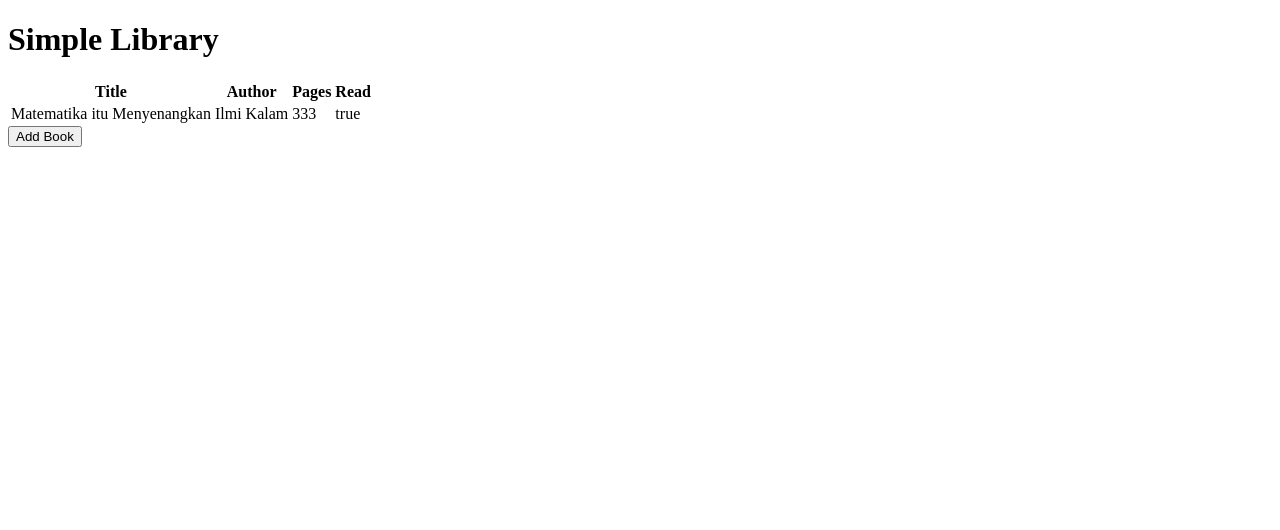
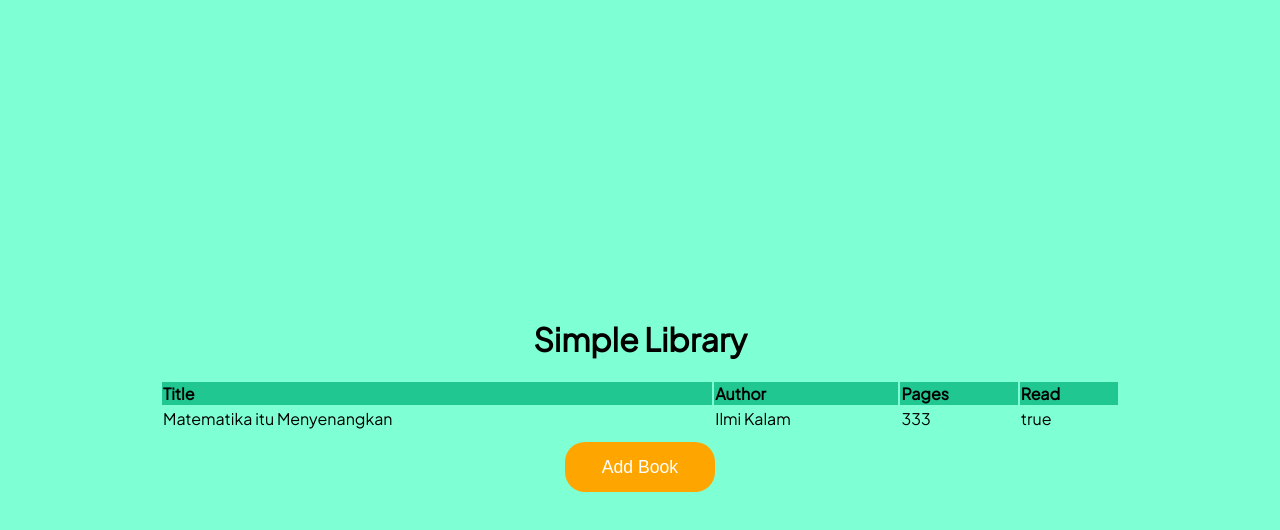
Before and after one commit to IrumiDesu7/Library, a plain HTML site: page index.html in a window 1280 px wide. Drawn offline with Linux system fonts and the light colour scheme.

Commit message:
add simple styling

```diff
--- a/styles.css
+++ b/styles.css
@@ -1,3 +1,42 @@
+@import url('https://fonts.googleapis.com/css2?family=Plus+Jakarta+Sans&display=swap');
+
+html,
+body {
+  margin: 0;
+  height: 100%;
+  font-family: 'Plus Jakarta Sans', sans-serif;
+}
+
+table {
+  text-align: left;
+  width: 960px;
+}
+
+th {
+  background-color: rgb(33, 199, 144);
+}
+
+.container {
+  display: flex;
+  flex-direction: column;
+  align-items: center;
+  justify-content: center;
+  background-color: aquamarine;
+  height: 100vh;
+}
+
+button,
+#submitButton {
+  background-color: orange;
+  font-size: 1.1rem;
+  border: 0;
+  color: white;
+  border-radius: 20px;
+  width: 150px;
+  height: 50px;
+  margin: 10px;
+}
+
 .modal {
   display: none;
   position: fixed;
@@ -28,7 +67,7 @@
 }
 
 .close:hover,
-.close:focus {
+.close:focus {wdada
   color: #000;
   text-decoration: none;
   cursor: pointer;
```
